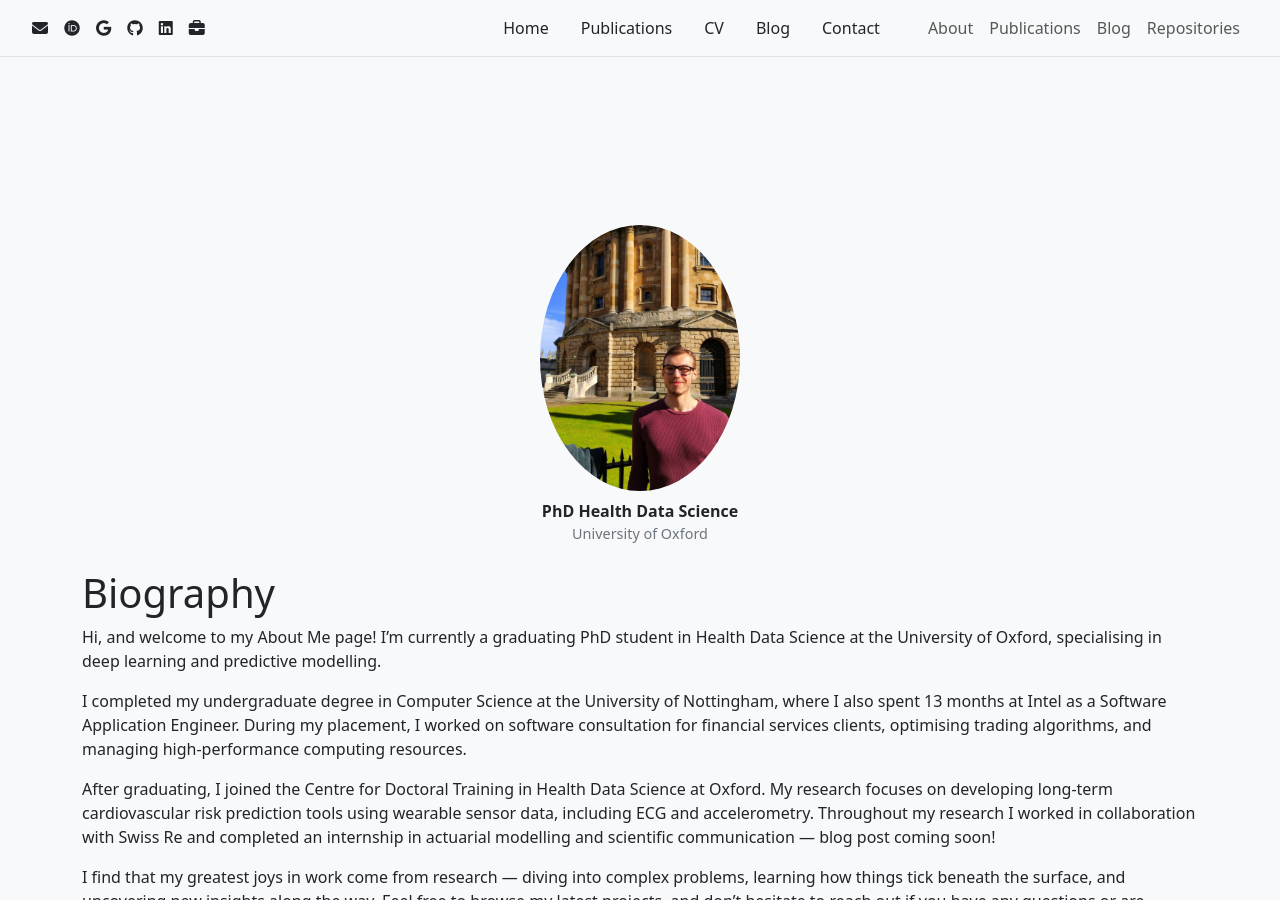
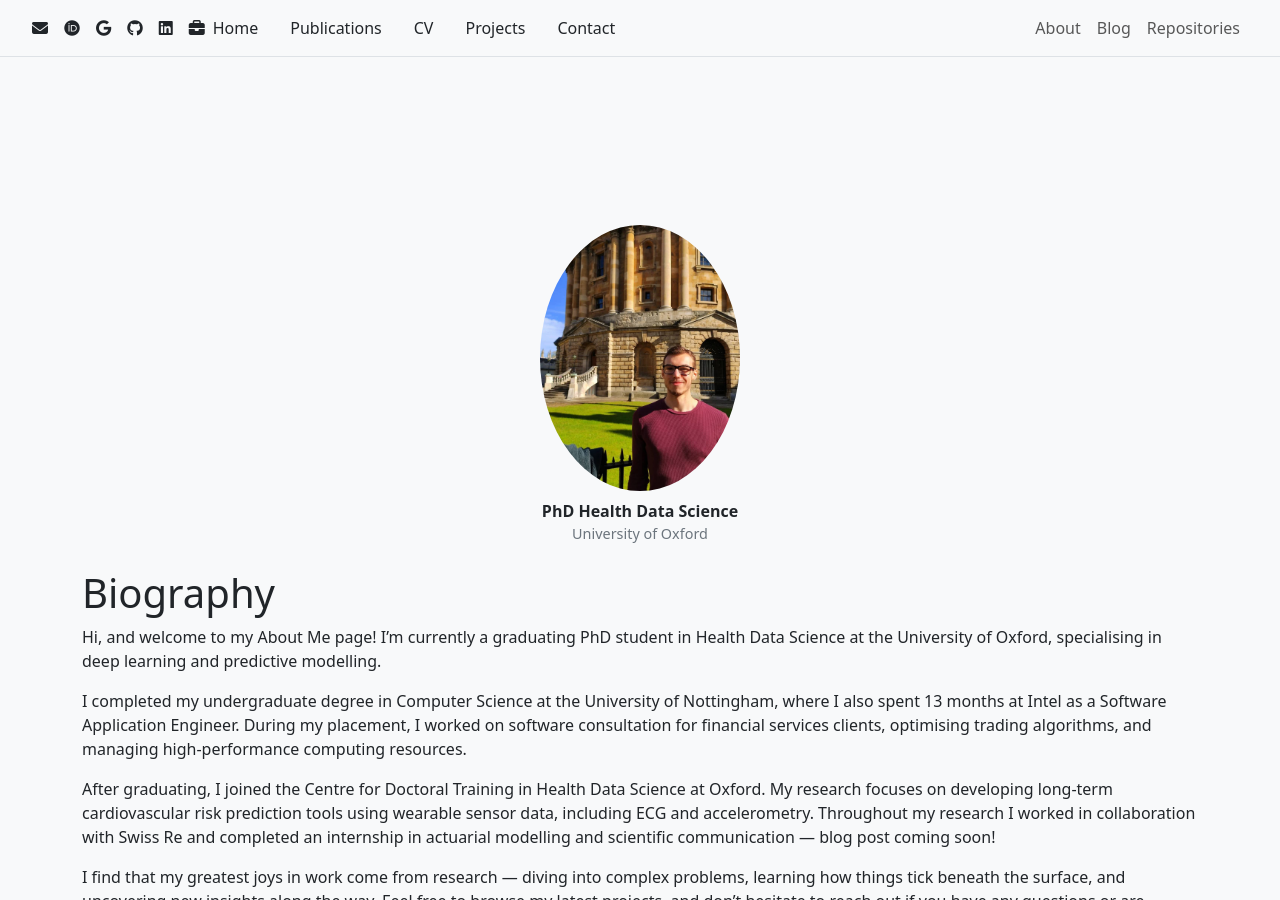
Before and after one commit to Ads98/Ads98.github.io, a Jekyll site: the page built from index.md, in a window 1280 px wide and 900 px high. Built offline with Jekyll 4.4.1, drawn with Linux system fonts in a browser that asks for light colours.

Commit message:
Fixed navbar menu button

```diff
--- a/_includes/navbar.html
+++ b/_includes/navbar.html
@@ -12,31 +12,27 @@
         <a href="/cv.pdf" class="text-dark" aria-label="CV"><i class="fas fa-briefcase"></i></a>
       </div>
 
-      <!-- 🔗 Right: Contact and toggler -->
+
+    <!-- 🔗 Always-visible navigation links -->
     <div class="d-flex align-items-center gap-3">
       <a class="nav-link text-dark px-2" href="{{ '/' | relative_url }}">Home</a>
       <a class="nav-link text-dark px-2" href="{{ '/publications/' | relative_url }}">Publications</a>
       <a class="nav-link text-dark px-2" href="{{ '/CV' | relative_url }}">CV</a>
-        <a class="nav-link text-dark px-2" href="{{ '/blog/' | relative_url }}">Blog</a>
-        <a href="{{ '/contact/' | relative_url }}" class="nav-link text-dark px-2">Contact</a>
+      <a class="nav-link text-dark px-2" href="{{ '/projects/' | relative_url }}">Projects</a>
+      <a class="nav-link text-dark px-2" href="{{ '/contact/' | relative_url }}">Contact</a>
+    </div>
 
-
-        <!-- Toggler -->
-        <button class="navbar-toggler" type="button" data-bs-toggle="collapse" data-bs-target="#navbarMain"
-          aria-controls="navbarMain" aria-expanded="false" aria-label="Toggle navigation">
+    <!-- ☰ Toggler (visible on small screens only) -->
+    <button class="navbar-toggler ms-2" type="button" data-bs-toggle="collapse" data-bs-target="#navbarExtra"
+      aria-controls="navbarExtra" aria-expanded="false" aria-label="Toggle navigation">
       <span class="navbar-toggler-icon"></span>
     </button>
-      </div>
-    </div>
 
-    <!-- 🔽 Collapsible links -->
-    <div class="collapse navbar-collapse justify-content-end px-3" id="navbarMain">
+    <!-- 🔽 Collapsible nav items for smaller screens -->
+    <div class="collapse navbar-collapse justify-content-end mt-2 mt-lg-0" id="navbarExtra">
       <ul class="navbar-nav">
         <li class="nav-item">
-          <a class="nav-link" href="{{ '/' | relative_url }}">About</a>
-        </li>
-        <li class="nav-item">
-          <a class="nav-link" href="{{ '/publications/' | relative_url }}">Publications</a>
+          <a class="nav-link" href="{{ '/about/' | relative_url }}">About</a>
         </li>
         <li class="nav-item">
           <a class="nav-link" href="{{ '/blog/' | relative_url }}">Blog</a>
@@ -46,4 +42,6 @@
         </li>
       </ul>
     </div>
+
+  </div>
 </nav>
```
Lines whose indentation alone changed are shown as unchanged.
